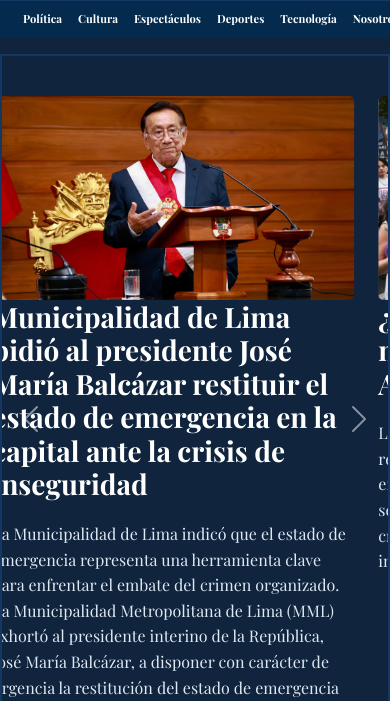
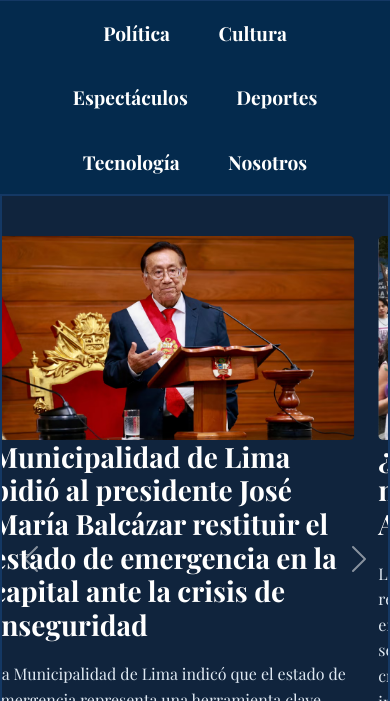
Before and after one commit to eliasfizanles565-creator/El-Observador-Noticias, a plain HTML site: page index.html in a window 390 px wide. Shown: the part 143-844 px from the top of the page. Drawn offline with nearby package versions, Linux system fonts and the light colour scheme; a web font is replaced by a local one.

Commit message:
Subida automatica inteligente

```diff
--- a/css/estilos.css
+++ b/css/estilos.css
@@ -186,6 +186,11 @@ nav a {
 nav a:hover {
     color: #00c3ff;
 }
+
+
+
+
+
 
 .contenedor {
     display: flex;
@@ -788,18 +793,34 @@ aside h3 {
 @media (max-width: 480px) {
 
 
+.navegacion ul {
+    display: flex;
+    flex-wrap: wrap;         /* Si no caben, bajan */
+    justify-content: center;   /* Centra los botones */
+    padding: 0;               /* ELIMINA EL BORDE AZUL EXTRA */
+    margin: 0;                /* Quita márgenes por defecto */
+    width: 100%;              /* No permite que sea más ancho que el celular */
+    list-style: none;         /* Asegura que no haya puntitos de lista */
+}
+
+/* 2. Ajustamos cada "casilla" del menú */
+.listas {
+    width: auto !important;   /* Deja que el botón sea del tamaño del texto */
+    margin: 5px;              /* Espacio pequeño entre botones */
+}
+
+/* 3. Ajustamos el enlace interno */
+.listas a {
+    display: inline-block;
+    padding: 0.8rem 1.2rem;   /* Tamaño perfecto para tocar con el dedo */
+    text-align: center;
+    font-size: 1.2rem;        /* Un poco más grande para leer bien */
+}
 
 
-.listas {
-    margin-right: 0.5rem;
-    margin-left: 0.5rem;
-}
 
-.listas a {
-    font-size: 0.7rem;
-    display: flex;
-    flex-direction: column;
-}
+
+
 
     .cabecera-fila {
         flex-direction: column; /* Título arriba, menú abajo */
```
